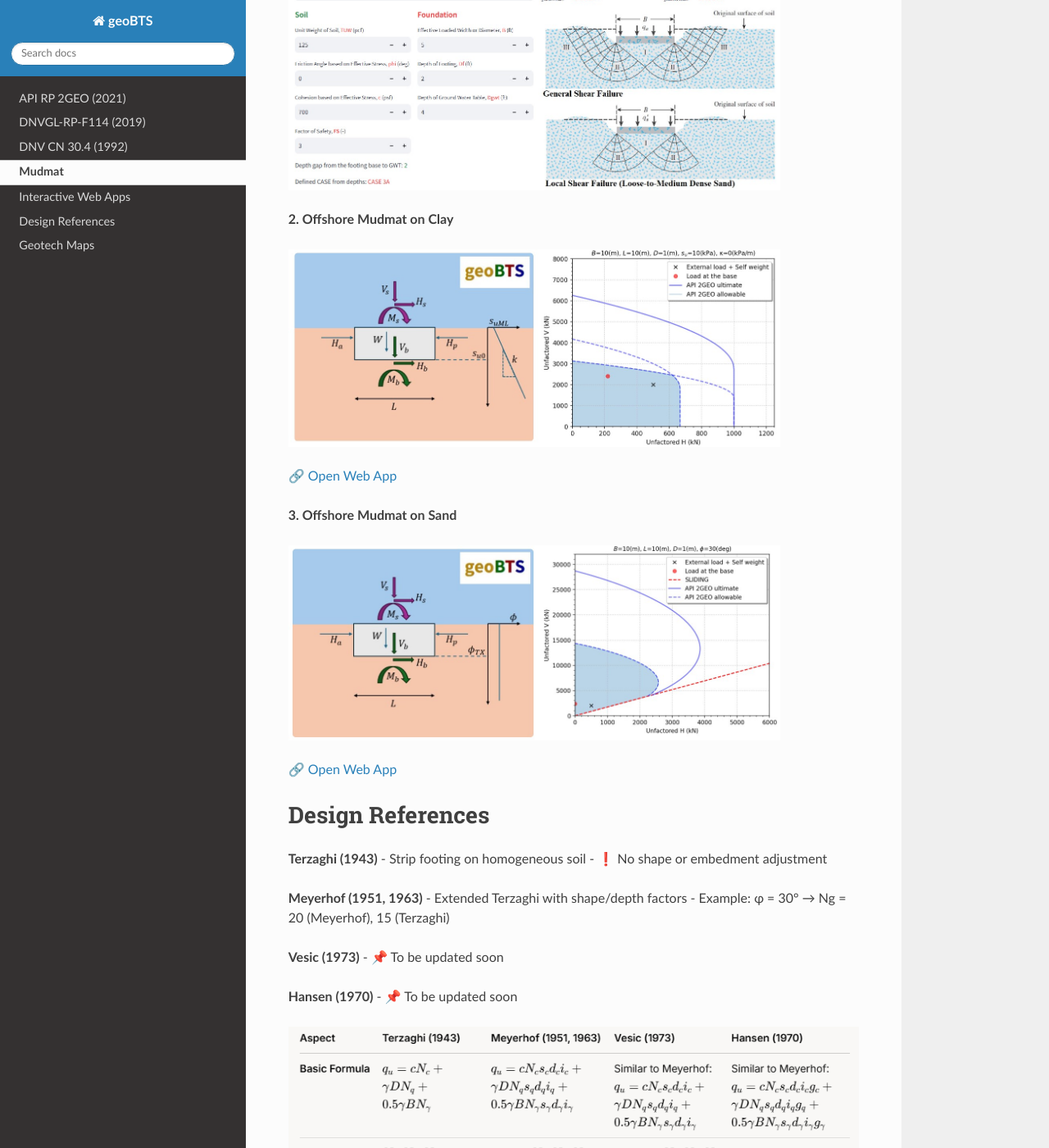
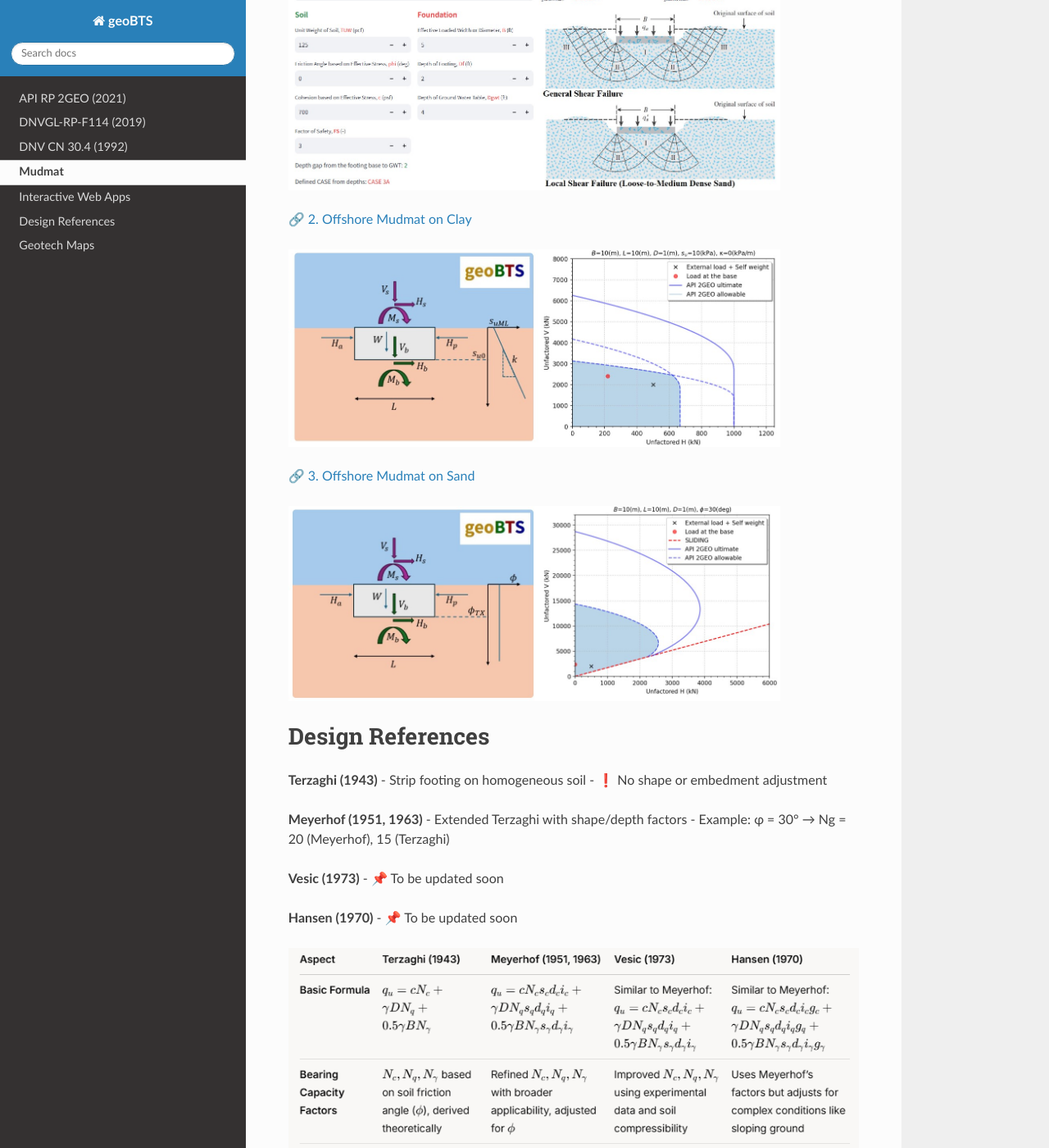
Before and after one commit to jungsohn/geoBTS, a Sphinx documentation site: the page built from docs/source/Mudmat.rst, in a window 1280 px wide and 1400 px high, scrolled down 421 px. Shown: the whole window at 82% size. Built offline with Sphinx 7.4.7 and the Read the Docs theme 3.1.0, drawn with Linux system fonts in a browser that asks for light colours.

Commit message:
Update Mudmat.rst

```diff
--- a/docs/source/Mudmat.rst
+++ b/docs/source/Mudmat.rst
@@ -11,30 +11,24 @@
 Interactive Web Apps
 =========================
 
-🔗 `1. Bearing Capacity <https://webapp-mudmat-7f78b3e2018b.herokuapp.com/land_bearing_capacity  )>`__
+🔗 `1. Bearing Capacity <https://webapp-mudmat-7f78b3e2018b.herokuapp.com/land_bearing_capacity)>`__
 
 .. image:: https://raw.githubusercontent.com/jungsohn/geoBTS/main/docs/images/geoBTS-land_bearing_capacity.jpg
    :alt: Bearing Capacity App
    :width: 600
 
-
-
-**2. Offshore Mudmat on Clay**
+🔗 `2. Offshore Mudmat on Clay <https://webapp-mudmat-7f78b3e2018b.herokuapp.com/offshore_mudmat_clay)>`__
 
 .. image:: https://raw.githubusercontent.com/jungsohn/geoBTS/main/docs/images/geoBTS-offshore_mudmat_clay.jpg
    :alt: Offshore Clay App
    :width: 600
 
-🔗 `Open Web App <clay_>`__
 
-
-**3. Offshore Mudmat on Sand**
+🔗 `3. Offshore Mudmat on Sand <https://webapp-mudmat-7f78b3e2018b.herokuapp.com/offshore_mudmat_sand)>`__
 
 .. image:: https://raw.githubusercontent.com/jungsohn/geoBTS/main/docs/images/geoBTS-offshore_mudmat_sand.jpg
    :alt: Offshore Sand App
    :width: 600
-
-🔗 `Open Web App <sand_>`__
 
 
 Design References
```
Also changed, not shown: other parts of docs/source/Mudmat.rst (+0 -4 lines).
